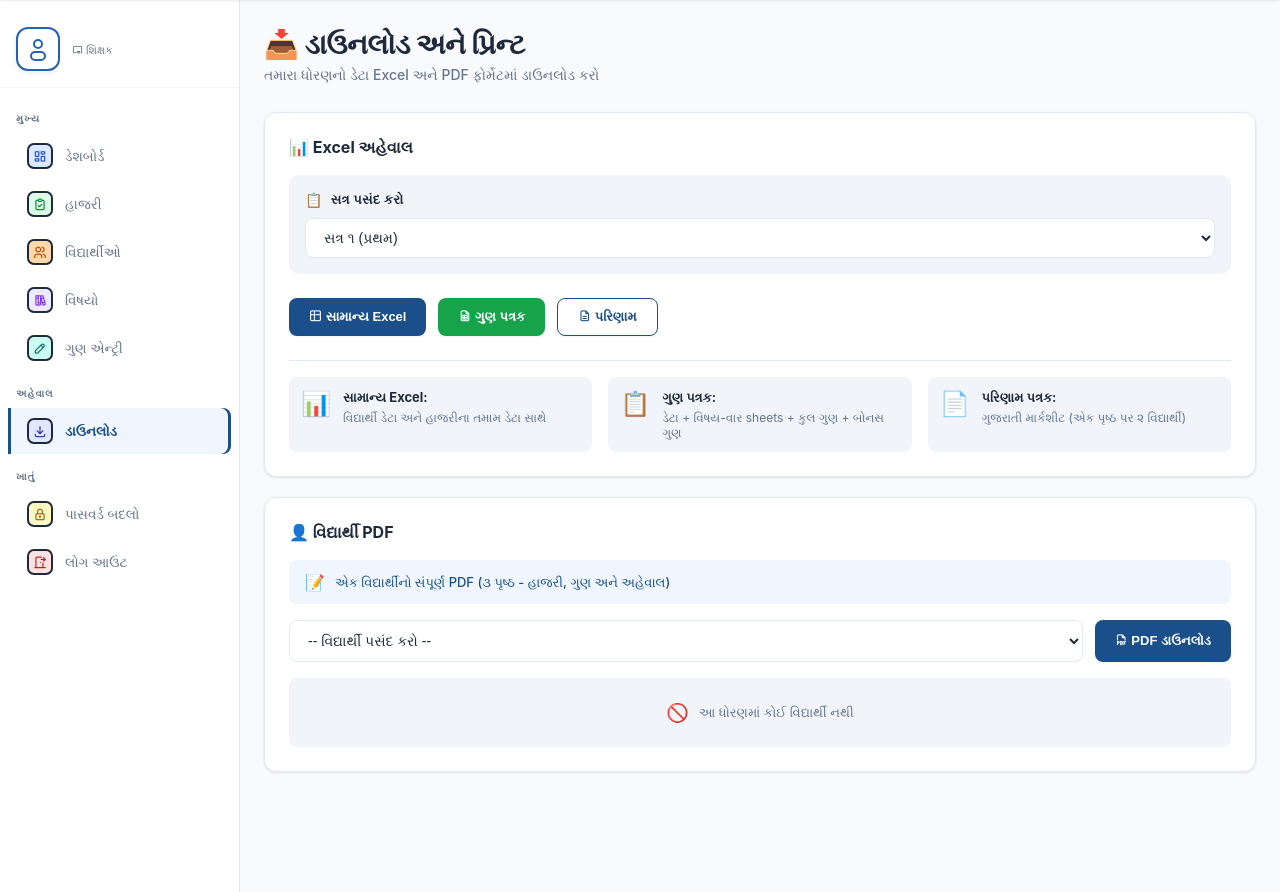
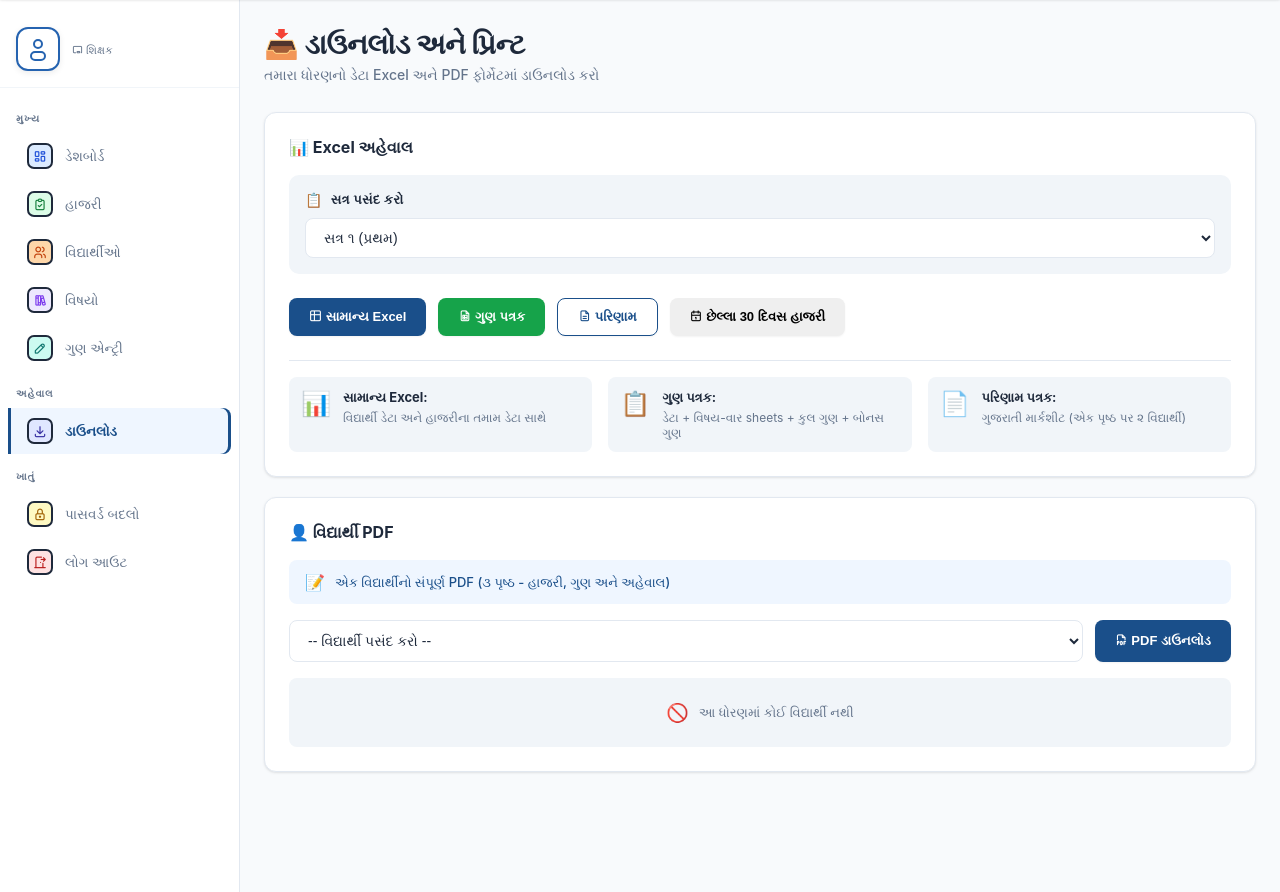
Before and after one commit to rajivnagar-school-webapp/school-app, a Flask app: page /teacher/download in a window 1280 px wide. Shown: the part 57-949 px from the top of the page. Run offline with Flask 3, Linux system fonts and the light colour scheme; the visitor is signed in with stand-in values (Sample User, id 1); data that the repository does not hold is empty; some libraries are stand-ins or nearby versions.

Commit message:
Update download.html

```diff
--- a/templates/teacher/download.html
+++ b/templates/teacher/download.html
@@ -36,6 +36,9 @@
 </button>
 <button class="btn btn-outline" onclick="downloadParinam()">
     <i class="ti ti-file-description"></i> પરિણામ
+</button>
+<button class="btn btn-warning" onclick="downloadLast30Days()">
+    <i class="ti ti-calendar"></i> છેલ્લા 30 દિવસ હાજરી
 </button>
     </div>
 
@@ -371,5 +374,12 @@
     }
     window.location.href = '/teacher/download/pdf/' + id;
 }
+
+function downloadLast30Days() {
+    if (!confirm("છેલ્લા 30 દિવસની હાજરી ડાઉનલોડ કરશો?")) return;
+
+    window.location.href = '/teacher/download/attendance-30days';
+}
+
 </script>
 {% endblock %}
```
